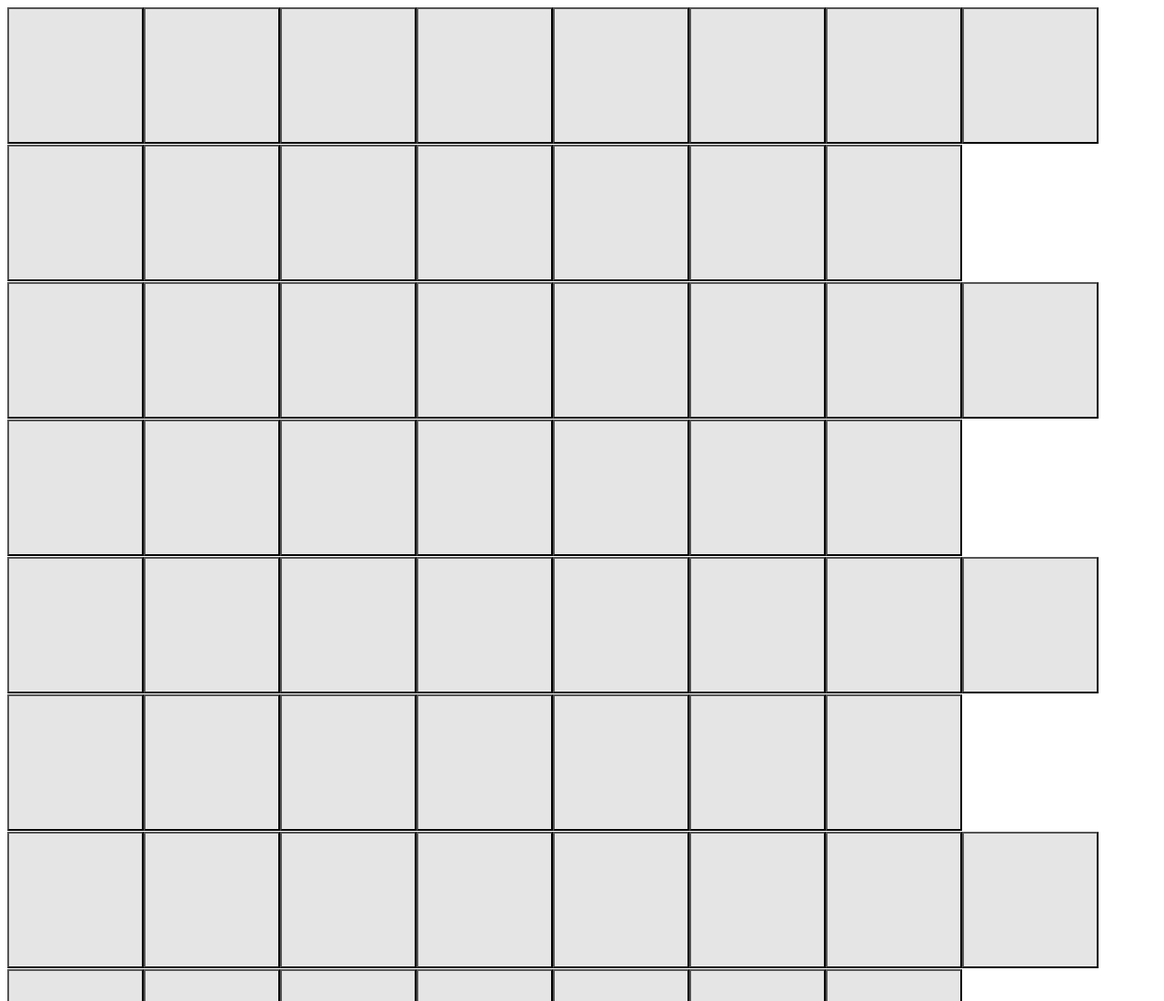
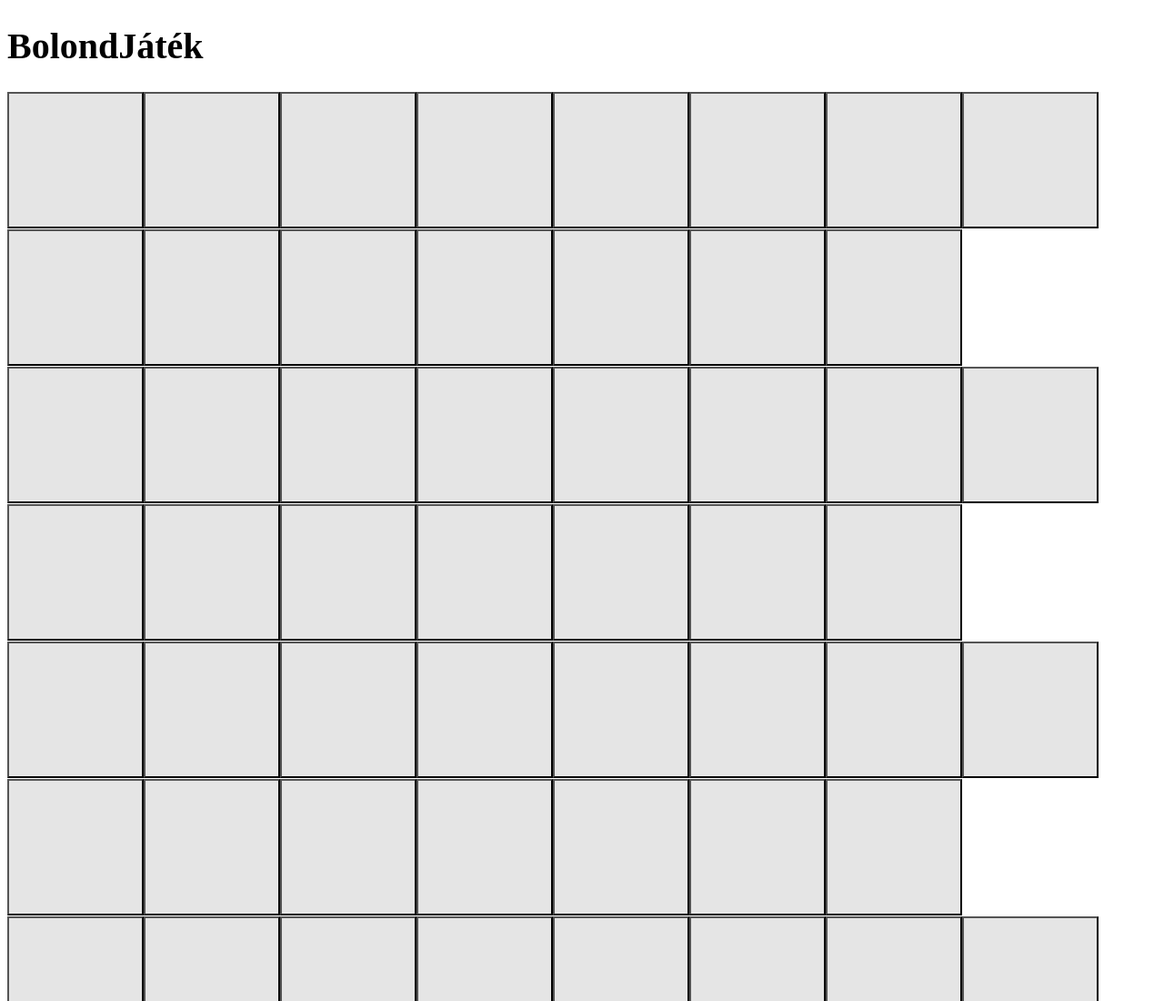
Before and after one commit to Matteo0311/bolondjatek, a plain HTML site: page index.html in a window 1280 px wide. Shown: the top 1100 px of the page at 91% size. Drawn offline with Linux system fonts and the light colour scheme.

Commit message:
Címadás

```diff
--- a/index.html
+++ b/index.html
@@ -7,6 +7,7 @@
     <link rel="stylesheet" href="styles.css">
 </head>
 <body>
+    <h1>BolondJáték</h1>
     <div id="tabla">
     </div>
     <script src="main.js"></script>
--- a/styles.css
+++ b/styles.css
@@ -7,3 +7,7 @@ button:hover{
     background-color: #FADA7A;
     color: white;
 }
+h1{
+    font-weight: bold;
+    font-size: 40px;
+}
```
